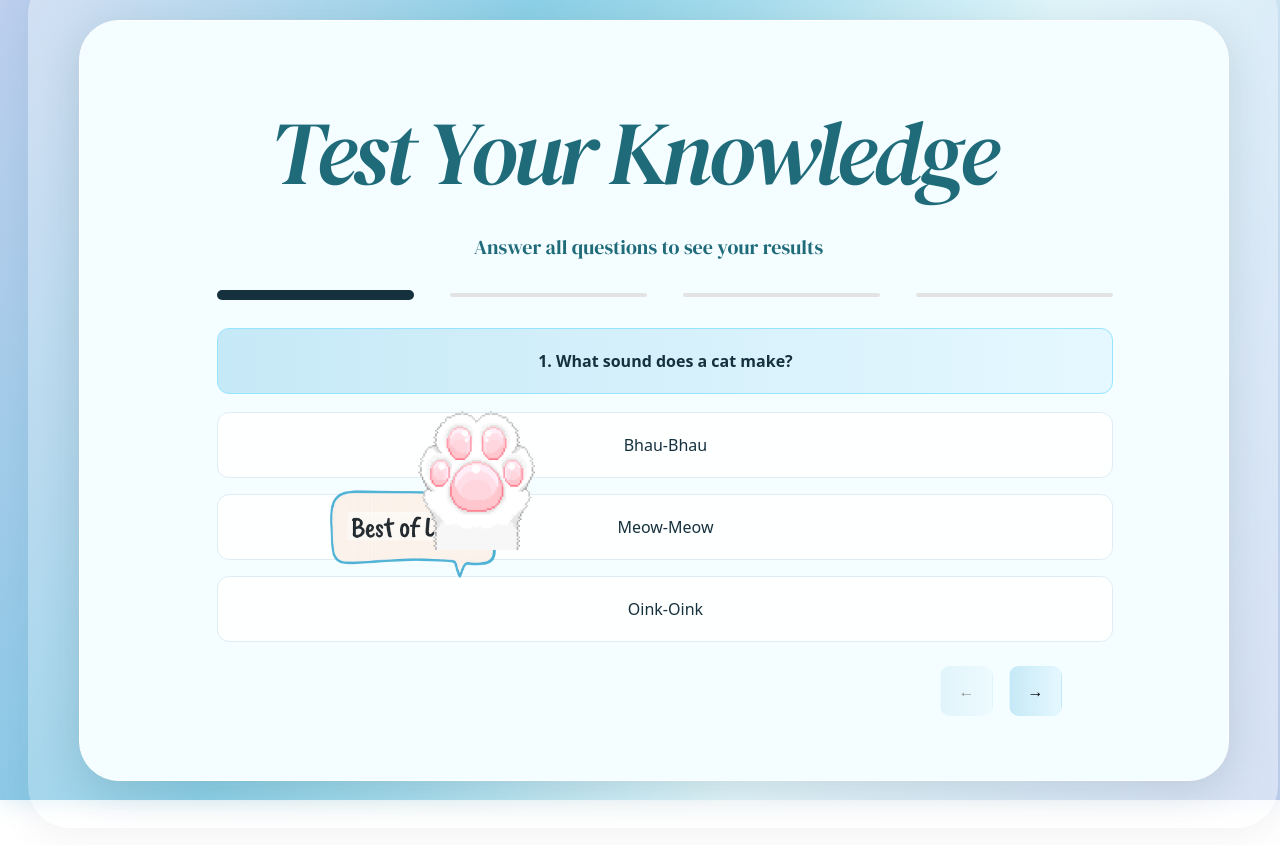
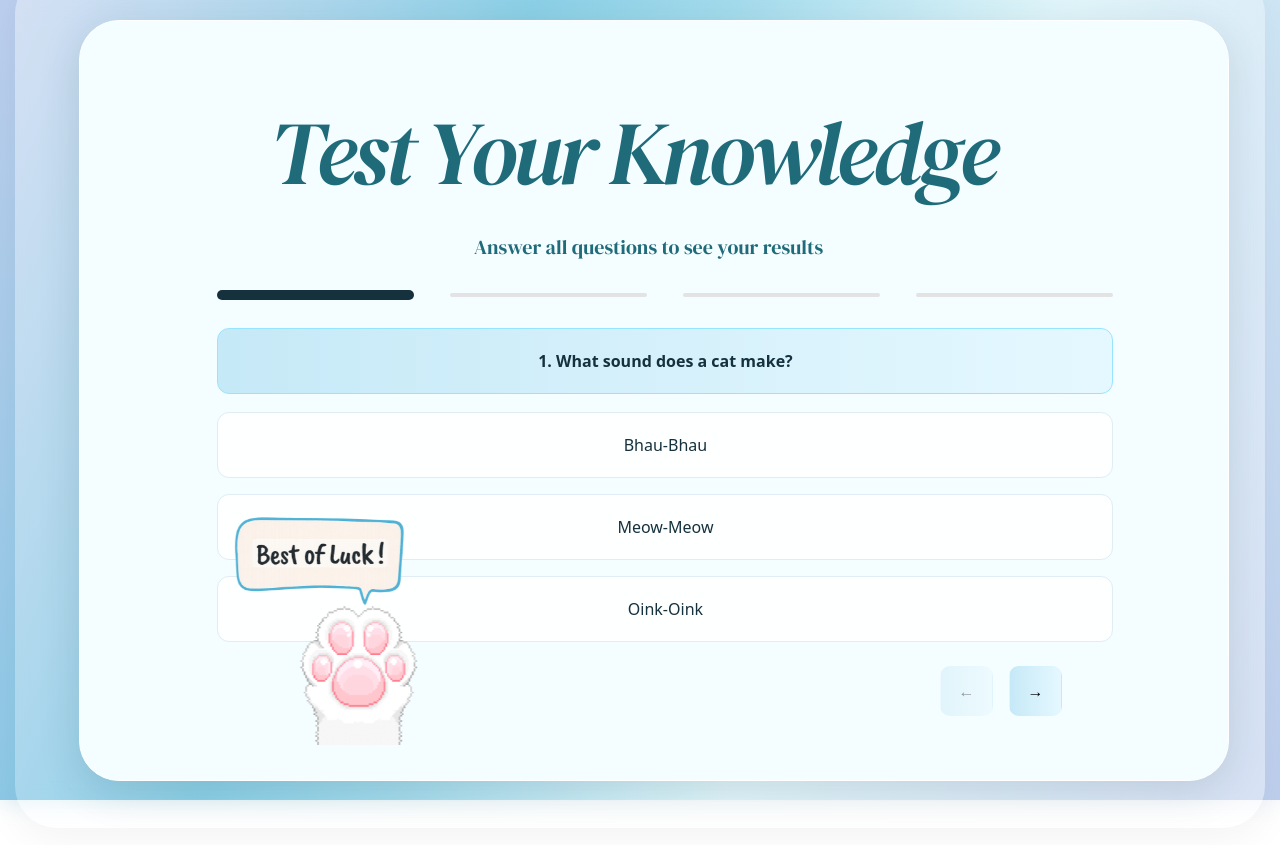
Before and after one commit to Pravee2003/figma-quiz, a React (Vite) app: page / in a window 1280 px wide. Built offline with nearby package versions, Linux system fonts and the light colour scheme.

Commit message:
Update App.tsx

```diff
--- a/src/App.tsx
+++ b/src/App.tsx
@@ -16,13 +16,12 @@ const App: React.FC = () => {
           : "linear-gradient(112.86deg,#BECFEE 0%, #71C6E2 33%, #D9F4FA 66%, #BECFEE 100%)",
       }}
     >
-
       {/* ------------------------------------------------ */}
-      {/* QUIZ BACKGROUND (SHOWN ONLY BEFORE SUBMIT)       */}
+      {/* QUIZ BACKGROUND (HIDDEN ON RESULT SCREEN)        */}
       {/* ------------------------------------------------ */}
       {!isResultPage && (
         <>
-          {/* Blur Background */}
+          {/* Blurred gradient fill */}
           <div
             className="absolute enter-scale"
             style={{
@@ -36,14 +35,14 @@ const App: React.FC = () => {
             }}
           />
 
-          {/* Glass Main Rectangle */}
+          {/* Frosted glass rectangle */}
           <div
             className="absolute pointer-events-none animate-scaleInGlass"
             style={{
               width: 1250,
               height: 856,
               top: "50%",
-              left: "51%",
+              left: "50%",
               transform: "translate(-50%, -50%)",
               borderRadius: 42,
               background:
@@ -56,7 +55,7 @@ const App: React.FC = () => {
       )}
 
       {/* ------------------------------------------------ */}
-      {/* MAIN CONTENT — Quiz or Result                   */}
+      {/* MAIN CONTENT                                     */}
       {/* ------------------------------------------------ */}
       {score === null ? (
         <div
@@ -83,37 +82,36 @@ const App: React.FC = () => {
       )}
 
       {/* ------------------------------------------------ */}
-      {/* PAW + BUBBLE — ONLY ON FIRST QUESTION            */}
-      {/* (Quiz component controls question index)        */}
+      {/* PAW + BUBBLE — FIXED POSITION CROSS-BROWSER      */}
       {/* ------------------------------------------------ */}
       {score === null && (
         <>
-          {/* PAW GIF */}
+          {/* Speech Bubble */}
+          <img
+            src="/bubble.png"
+            alt="bubble"
+            style={{
+              position: "absolute",
+              bottom: 165,         // PERFECT POSITION MATCHING YOUR SECOND SCREENSHOT
+              left: "16%",         // FIXED RELATIVE TO CARD → WORKS IN ALL BROWSERS
+              width: 240,
+              zIndex: 40,
+              pointerEvents: "none",
+              animation: "floatBubble 3s ease-in-out infinite",
+            }}
+          />
+
+          {/* Paw GIF */}
           <img
             src="/paw.gif"
             alt="paw"
             style={{
               position: "absolute",
-              left: 400,
-              bottom: 250,
+              bottom: 55,          // EXACT SAME POSITION AS LOCAL
+              left: "22%",         // CHANGED TO PERCENT SO IT DOES NOT SHIFT IN FIREFOX
               width: 150,
               zIndex: 50,
               pointerEvents: "none",
-            }}
-          />
-
-          {/* BUBBLE PNG */}
-          <img
-            src="/bubble.png"
-            alt="bubble"
-            style={{
-              position: "absolute",
-              left: 300,
-              bottom: 192,
-              width: 240,
-              zIndex: 40,
-              pointerEvents: "none",
-              animation: "floatBubble 3s ease-in-out infinite",
             }}
           />
         </>
```
